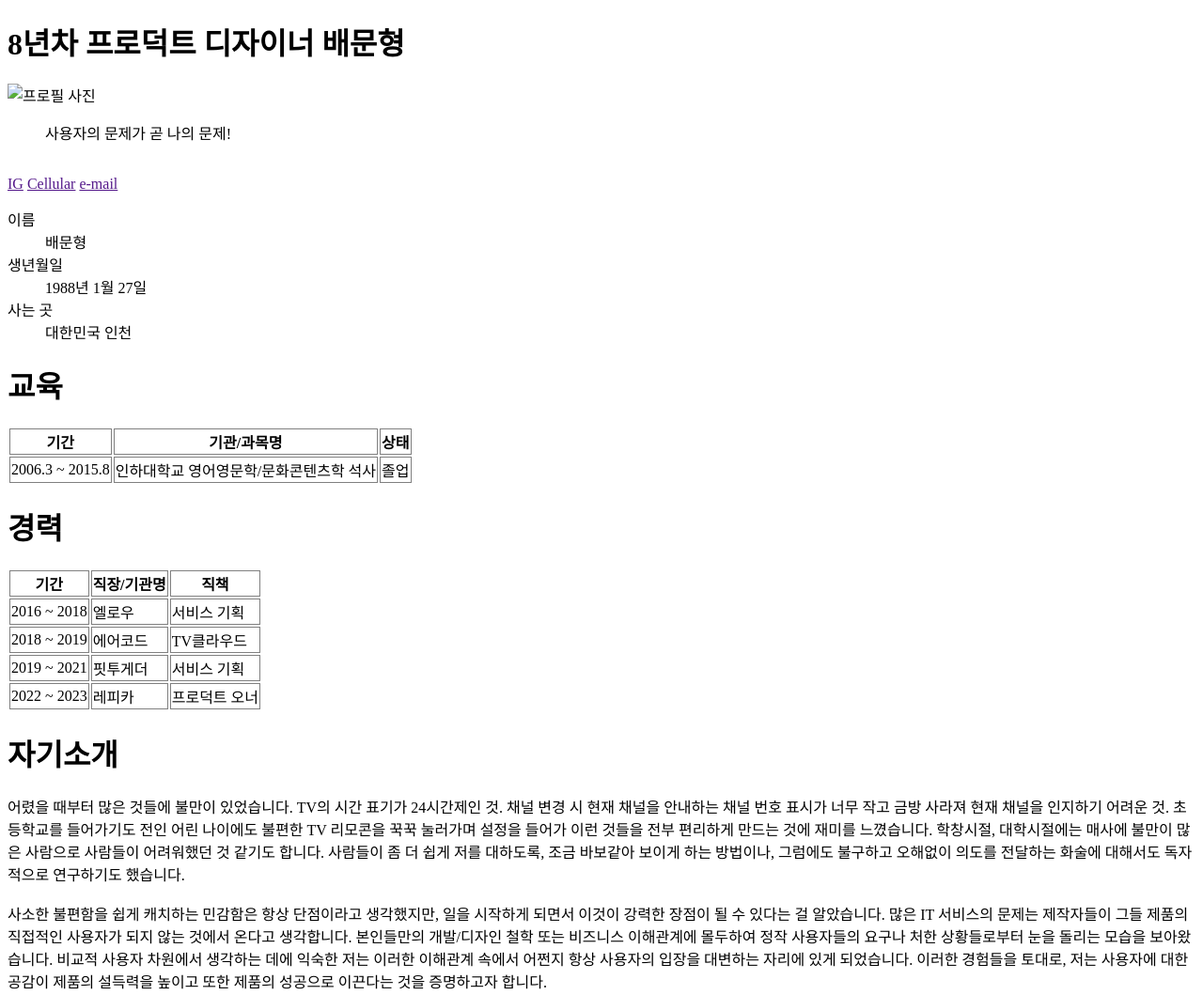
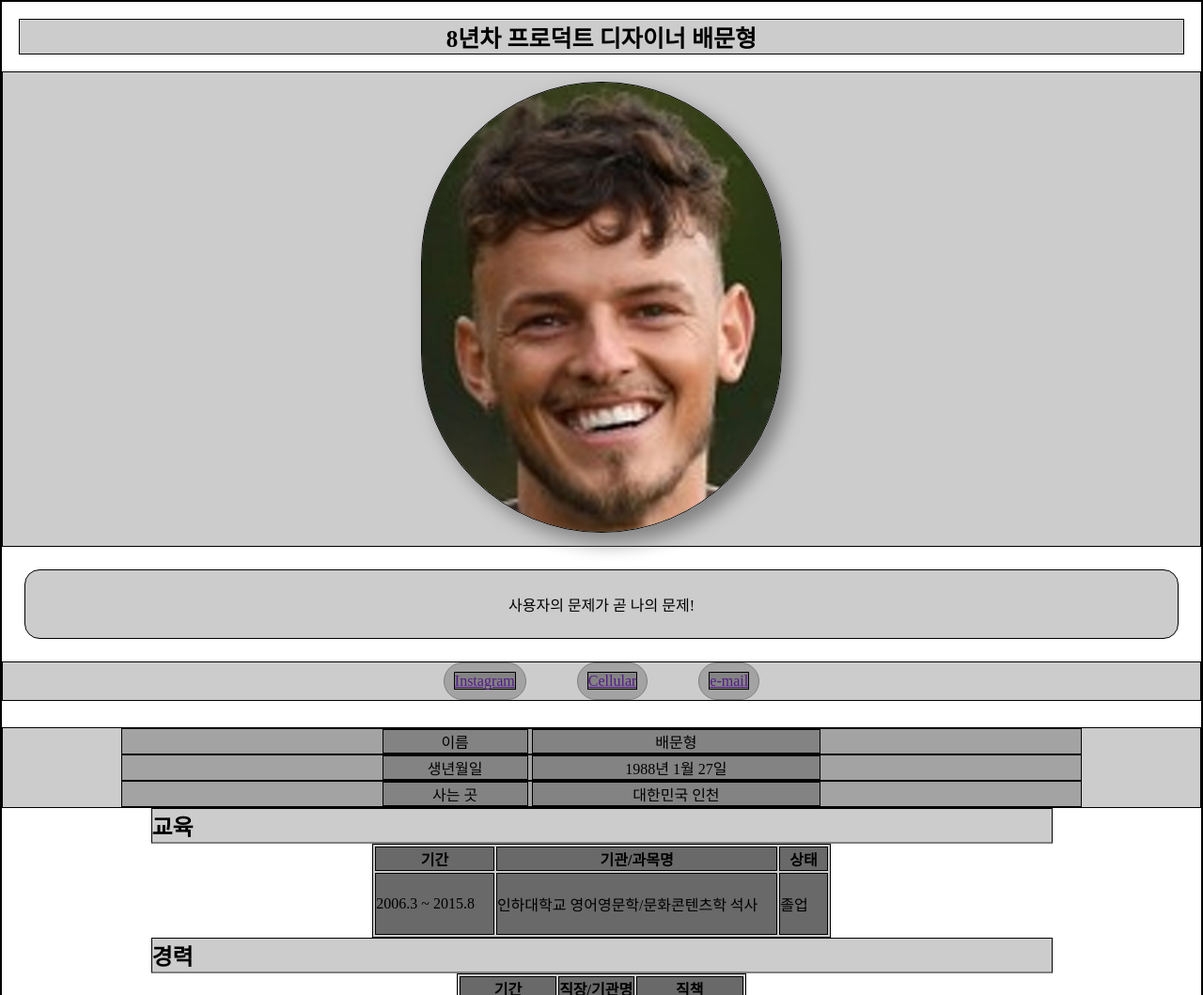
Before and after one commit to junhee0116/junhee0116.github.io, a plain HTML site: page index.html in a window 1280 px wide. Shown: the top 1059 px of the page at 94% size. Drawn offline with Linux system fonts and the light colour scheme.

Commit message:
Add files via upload

```diff
--- a/index.html
+++ b/index.html
@@ -2,58 +2,168 @@
 <html>
 
 <head>
-	<title>배문형을 소개합니다</title>
-	<meta charset='UTF-8'></meta>
+	<title>소개합니다</title>
 	<style>
-		table * {
-			border: 1px;
-			border-color: gray;
-			border-style: solid;
+		 * {
+			background-color: rgba(0,0,0,0.2);
+			border: 1px solid rgba(0,0,0.3)
+		}
+
+		* {
+			padding: 0px;
+			margin: 0px;
+		}
+
+		img {
+			width: 20%;
+		}
+
+
+		html,
+		body {
+			background-color: unset;
+		}
+
+		#profile {
+			width: 30%;
+			border-radius: 10000px;
+			margin: 10px 12px 10px 12px;  				  /* top right bottom */
+			box-shadow: 10px 10px 20px gray;		 	/* right vertical blur spread*/
+		}
+
+		h1 {
+			text-align: center;
+			margin: 18px;
+			font-size: 25px;
+		}
+
+		h2 {
+			width: 75%;
+			margin: auto;
+			border-bottom: 2px solid gray;
+		}
+
+		h3 {
+			margin: 100px 0px 30px 0px;
+		}
+
+		p {
+			margin: auto;
+			width:70%;
+		}
+
+		.center {
+			text-align: center;
+		}
+
+		blockquote {
+			margin: 24px;
+			padding: 24px;
+			text-align: center;
+			border-radius: 16px;
+		}
+
+		table {
+			margin-left: auto;
+			margin-right: auto;
+		}
+
+		.inline {
+			display: inline-block;
+			border: 1px solid gray;
+			border-radius: 10000px;
+			padding: 10px;
+			margin: 0px 25px 0px 25px;
+		}
+
+		.ex2 {
+			text-align: center;
+			margin: 0px 0px 10px 0px;
+		}
+
+		dt {
+			display: inline-block;
+			width: 15%;
+		}
+
+		dd {
+			display: inline-block;
+			width: 30%;
+		}
+
+		.ex3 {
+			width: 80%;
+			margin: auto;
+			text-align: center;
+		}
+
+		td {
+			padding: 20px 20px 20px 0px;
 		}
 	</style>
 </head>
 
 <body>
 	<h1>8년차 프로덕트 디자이너 배문형</h1>
-	<img src='ben white.jpg' alt='프로필 사진' width='30%'>
+
+	<div class='center'>
+		<img id='profile' src='ben white.jpg' alt='프로필 사진'>
+	</div>
+
 	<blockquote>사용자의 문제가 곧 나의 문제!</blockquote>
 
-	<br>
 
-	<a href=''>IG</a>
+	<div class = 'ex2'>
+		<div class = 'inline'>
+			<a href=''>Instagram</a>
+		</div>
+		<div class = 'inline'>
 			<a href=''>Cellular</a>
+		</div>
+		<div class = 'inline'>
 			<a href=''>e-mail</a>
+		</div>
+	</div>
 
 	<br>
 
 	<dl>
+		<div class = 'ex3'>
 			<dt>이름</dt>
 			<dd>배문형</dd>
-
+		</div>
+		<div class = 'ex3'>
 			<dt>생년월일</dt>
 			<dd>1988년 1월 27일</dd>
-
+		</div>
+		<div class = 'ex3'>
 			<dt>사는 곳</dt>
 			<dd>대한민국 인천</dd>
+		</div>
 	</dl>
 
-	<h1>교육</h1>
+	<h2>교육</h2>
 
 	<table>
+		<thead>
 			<tr>
 				<th>기간</th>
 				<th>기관/과목명</th>
 				<th>상태</th>
 			</tr>
+		</thead>
 
+		<tbody>
 			<tr>
 				<td>2006.3 ~ 2015.8</td>
 				<td>인하대학교 영어영문학/문화콘텐츠학 석사</td>
 				<td>졸업</td>
 			</tr>
+		</tbody>
 	</table>
 
-	<h1>경력</h1>
+
+	<h2>경력</h2>
 
 	<table>
 		<tr>
@@ -83,7 +193,7 @@
 		</tr>
 	</table>
 
-	<h1>자기소개</h1>
+	<h2>자기소개</h2>
 	<p>
 		어렸을 때부터 많은 것들에 불만이 있었습니다. TV의 시간 표기가 24시간제인 것. 채널 변경 시 현재 채널을 안내하는 채널 번호 표시가 너무 작고 금방 사라져 현재 채널을 인지하기 어려운 것.
 		초등학교를 들어가기도 전인 어린 나이에도 불편한 TV 리모콘을 꾹꾹 눌러가며 설정을 들어가 이런 것들을 전부 편리하게 만드는 것에 재미를 느꼈습니다. 학창시절, 대학시절에는 매사에 불만이 많은 사람으로
@@ -96,13 +206,17 @@
 		제품의 성공으로 이끈다는 것을 증명하고자 합니다.
 	</p>
 
+	<div class = 'center'>
 		<h3>제가 좀 더 궁금하시다면 아래 양식을 작성하셔서 연락주세요.</h3>
+	</div>
 
+	<div class = 'center'>
 		<form>
 			<input type='email' placeholder='이메일'>
 			<textarea placeholder='하실 말씀'></textarea>
 			<input type='submit'>
 		</form>
+	</div>
 </body>
 
 </html>
```
Also changed, not shown: ben white.jpg (added). Lines whose indentation alone changed are shown as unchanged.
